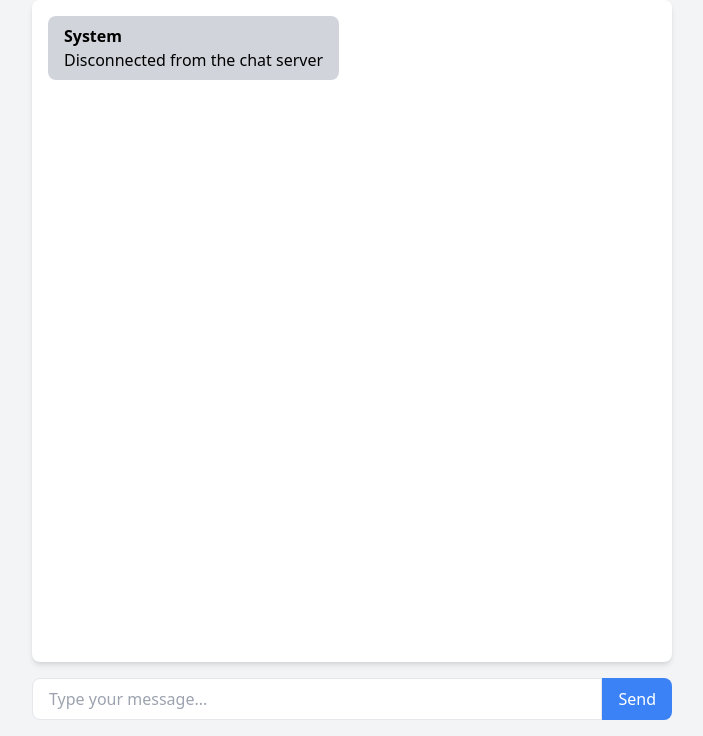
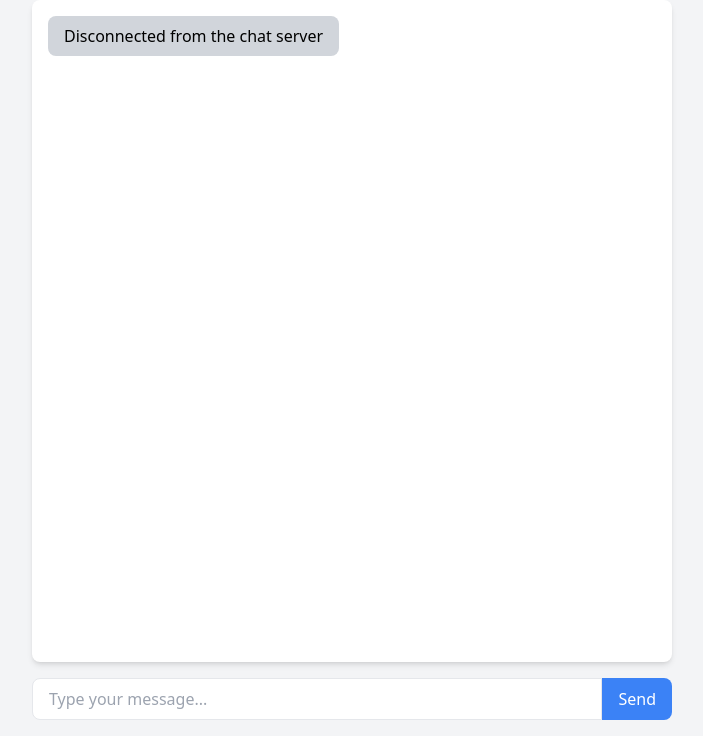
Before and after one commit to kturaevv/backend_starter, a plain HTML site: page src/chat/index.html in a window 1280 px wide. Shown: the part 64-800 px from the top of the page, without its empty margins (288-991 px from the left). Drawn offline with nearby package versions, Linux system fonts and the light colour scheme.

Commit message:
update: docker compose, chat ui

```diff
--- a/src/chat/index.html
+++ b/src/chat/index.html
@@ -24,40 +24,38 @@
         const socket = new WebSocket('ws://localhost:8000/chat/ws');
 
         socket.onopen = () => {
-            addMessage('System', 'Connected to the chat server');
+            addMessage('Connected to the chat server');
         };
 
         socket.onmessage = (event) => {
             let message = event.data;
-            addMessage('Server', message);
+            addMessage(message, server = true);
         };
 
         socket.onclose = () => {
-            addMessage('System', 'Disconnected from the chat server');
+            addMessage('Disconnected from the chat server');
         };
 
         chatForm.addEventListener('submit', (e) => {
             e.preventDefault();
             const message = messageInput.value.trim();
             if (message) {
-                addMessage('You', message);
-                // socket.send(JSON.stringify({ sender: 'You', text: message }));
+                addMessage(message, false);
                 socket.send(message)
                 messageInput.value = '';
             }
         });
 
-        function addMessage(sender, text) {
+        function addMessage(text, server = true) {
             const messageElement = document.createElement('div');
-            messageElement.className = `flex ${sender === 'You' ? 'justify-end' : 'justify-start'}`;
+            messageElement.className = `flex ${server === false ? 'justify-end' : 'justify-start'}`;
 
-            const bubbleClass = sender === 'You'
+            const bubbleClass = server === false
                 ? 'bg-blue-500 text-white rounded-lg py-2 px-4 max-w-xs'
                 : 'bg-gray-300 text-black rounded-lg py-2 px-4 max-w-xs';
 
             messageElement.innerHTML = `
                 <div class="${bubbleClass}">
-                    <p class="font-bold">${sender}</p>
                     <p>${text}</p>
                 </div>
             `;
```
Also changed, not shown: 1 other file.
